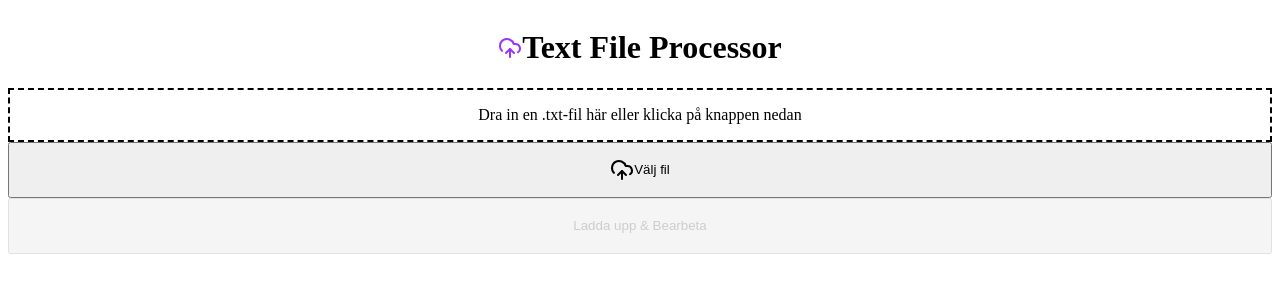
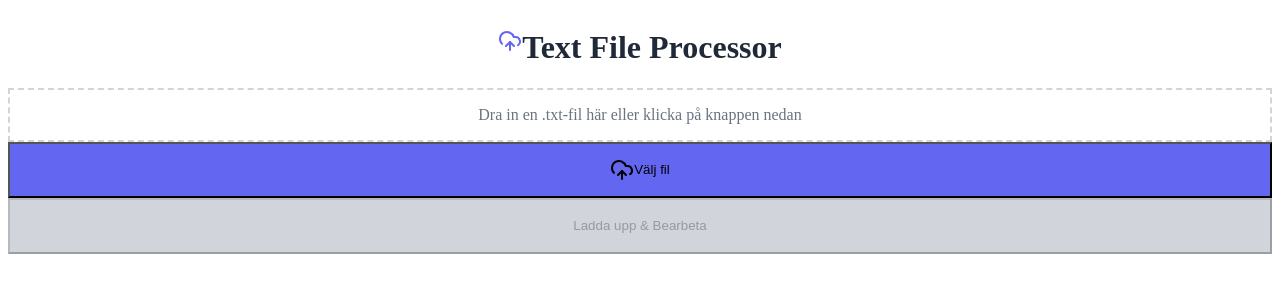
Before and after one commit to wikaweo/hiq-technical-test, a React (Vite) app in the folder Fullstack or frontend/hiq-test-frontend/: page / in a window 1280 px wide. Shown: the top 300 px of the page. Built offline with nearby package versions, Linux system fonts and the light colour scheme.

Commit message:
Changed design frontend
Changed design frontend

```diff
--- a/Fullstack or frontend/hiq-test-frontend/src/App.jsx
+++ b/Fullstack or frontend/hiq-test-frontend/src/App.jsx
@@ -32,7 +32,7 @@ export default function App() {
   }
 
   return (
-    <main className="min-h-screen bg-gray-50 py-12 px-4 sm:px-6 lg:px-8">
+    <main className="bg-gray-50 py-12 px-4 sm:px-6 lg:px-8">
       <FileUploader
         onUpload={handleUpload}
         loading={loading}
@@ -40,17 +40,20 @@ export default function App() {
       />
 
       {result && (
-        <section className="max-w-3xl mx-auto mt-8 bg-white p-8 rounded-2xl shadow-lg space-y-6">
-          <div className="text-center space-y-1">
+        <section className="max-w-3xl mx-auto mt-8 bg-white p-8 rounded-2xl shadow-lg space-y-8">
+          <div className="text-center space-y-2">
             <h2 className="text-xl font-bold text-gray-800">Vanligaste ordet:</h2>
-            <Paragraph className="text-2xl font-mono text-purple-700">foo{result.mostUsed}bar</Paragraph>
+            <Paragraph className="text-2xl font-mono text-purple-700">{result.mostUsed}</Paragraph>
           </div>
 
-          <div className="space-y-2">
+          <div className="space-y-4">
             <h3 className="text-lg font-semibold text-gray-700 text-center">Bearbetad text:</h3>
-            <pre className="whitespace-pre-wrap font-mono bg-gray-100 p-6 rounded-xl text-gray-800 shadow-inner max-h-[60vh] overflow-auto">
-              {result.modified}
-            </pre>
+
+            <div className="bg-gray-100 rounded-xl p-6 shadow-inner overflow-auto max-h-[60vh]">
+              <pre className="whitespace-pre-wrap font-mono text-gray-800 text-sm">
+                {result.modified}
+              </pre>
+            </div>
           </div>
         </section>
       )}
--- a/Fullstack or frontend/hiq-test-frontend/src/FileUploader.jsx
+++ b/Fullstack or frontend/hiq-test-frontend/src/FileUploader.jsx
@@ -1,7 +1,6 @@
 import { useCallback, useState } from 'react'
 import { useDropzone } from 'react-dropzone'
 import Button from './components/Button'
-import { H1, H2, Paragraph, Label } from './components/Typography'
 import { UploadCloud, FileText, CheckCircle2 } from 'lucide-react'
 
 export default function FileUploader({ onUpload, loading, uploadComplete }) {
@@ -22,10 +21,11 @@ export default function FileUploader({ onUpload, loading, uploadComplete }) {
   })
 
   return (
-        <div className="flex items-center justify-center bg-gray-50 px-4 py-10">
-            <div className="bg-white w-full max-w-2xl rounded-2xl shadow-xl p-8 space-y-6">
-                <h1 className="flex justify-center text-3xl font-bold text-gray-800 flex items-center gap-2">
-                    <UploadCloud className="h-7 w-7 text-[#9933FF]" />
+    <div className="flex items-center justify-center bg-[#F9FAFB] px-4 py-10">
+      <div className="bg-[#FFFFFF] w-full max-w-2xl rounded-2xl shadow-xl p-8 space-y-6">
+
+        <h1 className="flex justify-center text-3xl font-bold text-[#1F2937] gap-2">
+          <UploadCloud className="h-7 w-7 text-[#6366F1]" />
           Text File Processor
         </h1>
 
@@ -33,12 +33,12 @@ export default function FileUploader({ onUpload, loading, uploadComplete }) {
         <div
           {...getRootProps()}
           className={`border-2 border-dashed rounded-xl p-10 text-center transition cursor-pointer ${isDragActive
-                        ? 'border-[#9933FF] bg-purple-50'
-                        : 'border-gray-300 hover:border-[#9933FF]/40'
+            ? 'border-[#6366F1] bg-[#EEF2FF]'
+            : 'border-[#D1D5DB] hover:border-[#A5B4FC]'
           }`}
         >
           <input {...getInputProps()} />
-                    <p className="text-gray-500 text-sm">
+          <p className="text-[#6B7280] text-sm">
             {isDragActive
               ? 'Släpp filen här...'
               : 'Dra in en .txt-fil här eller klicka på knappen nedan'}
@@ -47,8 +47,8 @@ export default function FileUploader({ onUpload, loading, uploadComplete }) {
 
         {/* File info */}
         {file && (
-                    <p className="text-sm text-gray-600 flex justify-center items-center gap-2">
-                        <FileText className="w-4 h-4 text-gray-400" />
+          <p className="text-sm text-[#6B7280] flex justify-center items-center gap-2">
+            <FileText className="w-4 h-4 text-[#9CA3AF]" />
             {file.name}
           </p>
         )}
@@ -58,9 +58,8 @@ export default function FileUploader({ onUpload, loading, uploadComplete }) {
           <Button
             onClick={open}
             size="xl"
-                        variant="success"
             icon={UploadCloud}
-                        className="w-full sm:w-auto max-w-xs mx-auto"
+            className="w-full sm:w-auto max-w-xs mx-auto bg-[#6366F1] hover:bg-[#4F46E5] text-white transition-colors duration-200"
           >
             Välj fil
           </Button>
@@ -68,10 +67,9 @@ export default function FileUploader({ onUpload, loading, uploadComplete }) {
           <Button
             onClick={() => file && onUpload(file)}
             size="xl"
-                        variant="primary"
             loading={loading}
             disabled={!file}
-                        className="w-full sm:w-auto max-w-xs mx-auto"
+            className="w-full sm:w-auto max-w-xs mx-auto bg-[#34D399] hover:bg-[#10B981] text-white disabled:bg-[#D1D5DB] transition-colors duration-200"
           >
             Ladda upp & Bearbeta
           </Button>
@@ -79,7 +77,7 @@ export default function FileUploader({ onUpload, loading, uploadComplete }) {
 
         {/* Upload complete feedback */}
         {uploadComplete && (
-                    <div className="flex items-center justify-center font-medium">
+          <div className="flex items-center justify-center font-medium h-[50px] text-[#10B981]">
             <CheckCircle2 className="w-5 h-5" />
             Uppladdning lyckades – 100%
           </div>
--- a/Fullstack or frontend/hiq-test-frontend/src/components/Button.jsx
+++ b/Fullstack or frontend/hiq-test-frontend/src/components/Button.jsx
@@ -5,10 +5,9 @@ export default function Button({
   icon: Icon,
   loading = false,
   disabled = false,
-  variant = 'primary',
-  size = 'md',
   type = 'button',
   className = '',
+  size = 'md',
   ...props
 }) {
   const base =
@@ -21,21 +20,6 @@ export default function Button({
     xl: 'min-h-[56px] px-8 py-4 text-lg gap-3',
   }
 
-  const variants = {
-    hiq: 'bg-[#9933FF] text-white hover:bg-[#812be0]',
-    primary: 'bg-green-600 text-white hover:bg-green-700',
-    outline:
-      'border border-[#9933FF] text-[#9933FF] hover:bg-purple-50',
-    success: 'bg-green-600 text-white hover:bg-green-700',
-    danger: 'bg-red-500 text-white hover:bg-red-600',
-    disabled:
-      'bg-gray-300 text-white cursor-not-allowed opacity-60',
-  }
-
-  const variantClass = disabled
-    ? variants.disabled
-    : variants[variant] || variants.primary
-
   return (
     <button
       type={type}
@@ -43,7 +27,7 @@ export default function Button({
       aria-disabled={disabled || loading}
       aria-busy={loading}
       {...props}
-      className={`${base} ${sizes[size]} ${variantClass} ${className}`}
+      className={`${base} ${sizes[size]} ${className}`}
     >
       {loading ? (
         <Loader2 className="animate-spin w-4 h-4" />
```
Lines whose indentation alone changed are shown as unchanged.
